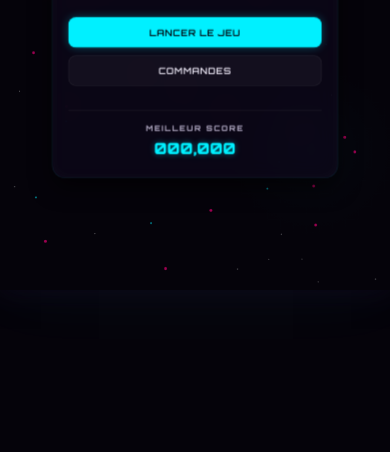
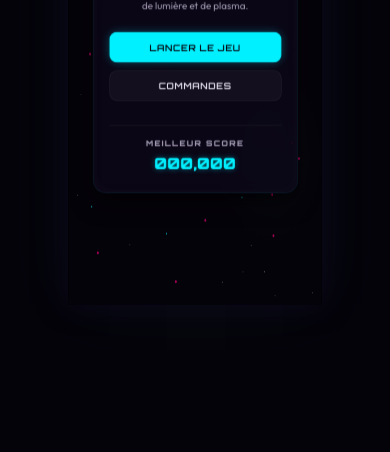
Before and after one commit to ksic180586/galaga-js, a plain HTML site: page index.html in a window 390 px wide. Shown: the part 392-844 px from the top of the page. Drawn offline with Linux system fonts and the light colour scheme.

Commit message:
refactor: make game container responsive with max-width and max-height constraints

```diff
--- a/style.css
+++ b/style.css
@@ -51,9 +51,10 @@
 /* --- App Container (Cabinet-style Aspect Ratio constraint on large screens) --- */
 #game-container {
     position: relative;
-    width: 600px;
-    height: 800px;
-    flex-shrink: 0;
+    width: 100%;
+    height: 100%;
+    max-width: 600px; /* Ratio arcade vertical */
+    max-height: 900px;
     background-color: #000;
     box-shadow: 0 0 40px rgba(15, 8, 28, 0.8), 0 0 100px rgba(0, 240, 255, 0.05);
     overflow: hidden;
```
